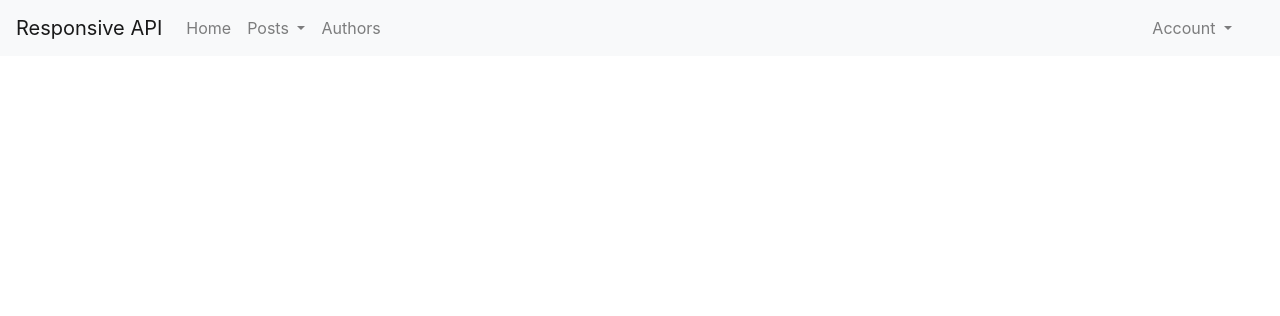
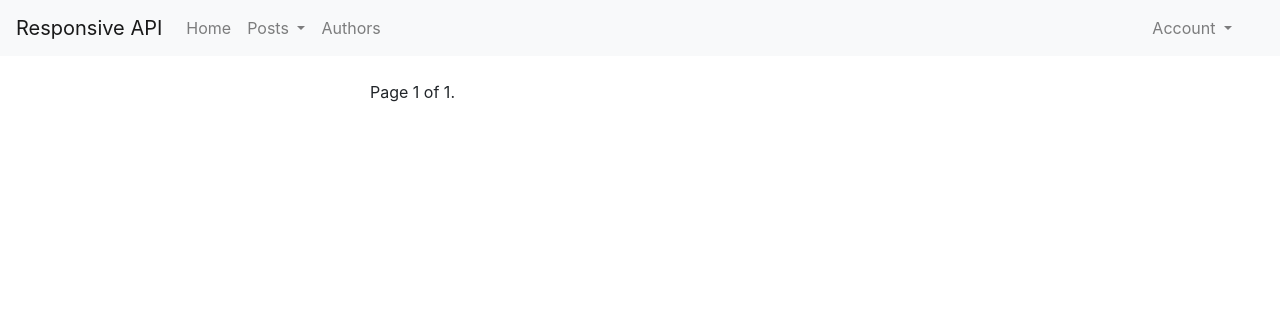
Before and after one commit to gustavopirro/ResponsiveCrud, a Django app: page / in a window 1280 px wide. Shown: the top 316 px of the page. Run offline with Django 3.2, Linux system fonts and the light colour scheme; data that the repository does not hold is empty.

Commit message:
feat: added web pagination on author and post pages

```diff
--- a/api/templates/post_list.html
+++ b/api/templates/post_list.html
@@ -17,4 +17,22 @@
             <hr>
             <p>{{post.content}}</p>
         {% endfor %}
+
+        <div class="pagination">
+            <span class="step-links">
+                {% if page_obj.has_previous %}
+                    <a href="?page=1">&laquo; first</a>
+                    <a href="?page={{ page_obj.previous_page_number }}">previous</a>
+                {% endif %}
+
+                <span class="current">
+                    Page {{ page_obj.number }} of {{ page_obj.paginator.num_pages }}.
+                </span>
+
+                {% if page_obj.has_next %}
+                    <a href="?page={{ page_obj.next_page_number }}">next</a>
+                    <a href="?page={{ page_obj.paginator.num_pages }}">last &raquo;</a>
+                {% endif %}
+            </span>
+        </div>
     {% endblock %}
--- a/api/views.py
+++ b/api/views.py
@@ -25,6 +25,7 @@ class PostRetrieveAPIView(generics.RetrieveAPIView):
 class AuthorListView(ListView):
     template_name = 'author_list.html'
     context_object_name = 'authors_list'
+    paginate_by = 10
 
     def get_queryset(self):
         authors = User.objects.all()
@@ -62,6 +63,7 @@ class CreatePostView(LoginRequiredMixin, FormView):
 class ListPostsView(ListView):
     queryset = Post.objects.all().order_by('-creation_date')
     template_name = 'post_list.html'
+    paginate_by = 5
 
 
 class DetailPostView(DetailView):
```
Also changed, not shown: api/templates/author_list.html (+24 -2 lines).
